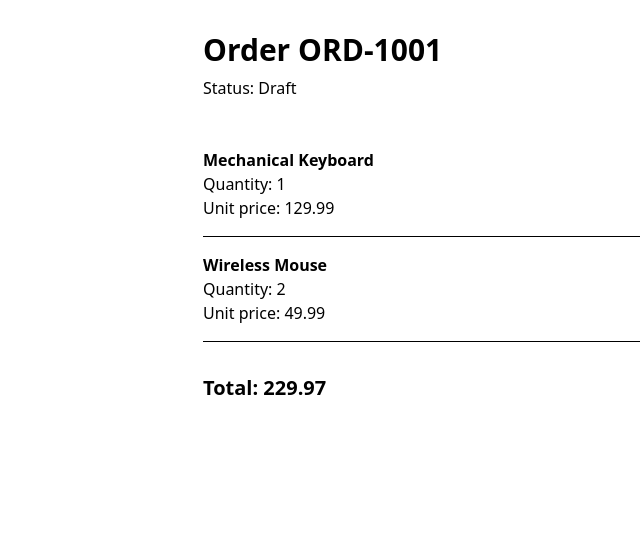
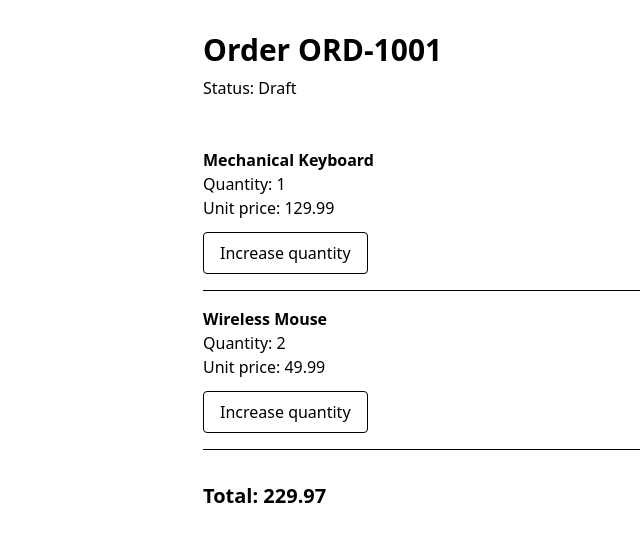
Before and after one commit to Olivierentwicklung/novatrade-frontend, an Angular app: page / in a window 1280 px wide. Shown: the top 542 px of the page, without its empty margins (85-725 px from the left). Built offline with nearby package versions, Linux system fonts and the light colour scheme.

Commit message:
feat(ch01): update quantity and recalculate total

```diff
--- a/src/app/app.html
+++ b/src/app/app.html
@@ -12,6 +12,14 @@
         <h2 class="font-semibold">{{ line.productName }}</h2>
         <p>Quantity: {{ line.quantity }}</p>
         <p>Unit price: {{ line.unitPrice }}</p>
+        <button
+          type="button"
+          class="mt-3 rounded border px-4 py-2 font-medium"
+          [attr.aria-label]="'Increase ' + line.productName + ' quantity'"
+          (click)="increaseQuantity(line.productName)"
+        >
+          Increase quantity
+        </button>
       </article>
     }
   </section>
--- a/src/app/app.ts
+++ b/src/app/app.ts
@@ -23,4 +23,19 @@ export class App {
     ],
     total: 229.97,
   };
+
+  increaseQuantity(productName: string) {
+    const line = this.order.lines.find((item) => item.productName === productName);
+
+    if (!line) {
+      return;
+    }
+
+    line.quantity += 1;
+
+    this.order.total = this.order.lines.reduce(
+      (sum, item) => sum + item.quantity * item.unitPrice,
+      0,
+    );
+  }
 }
```
